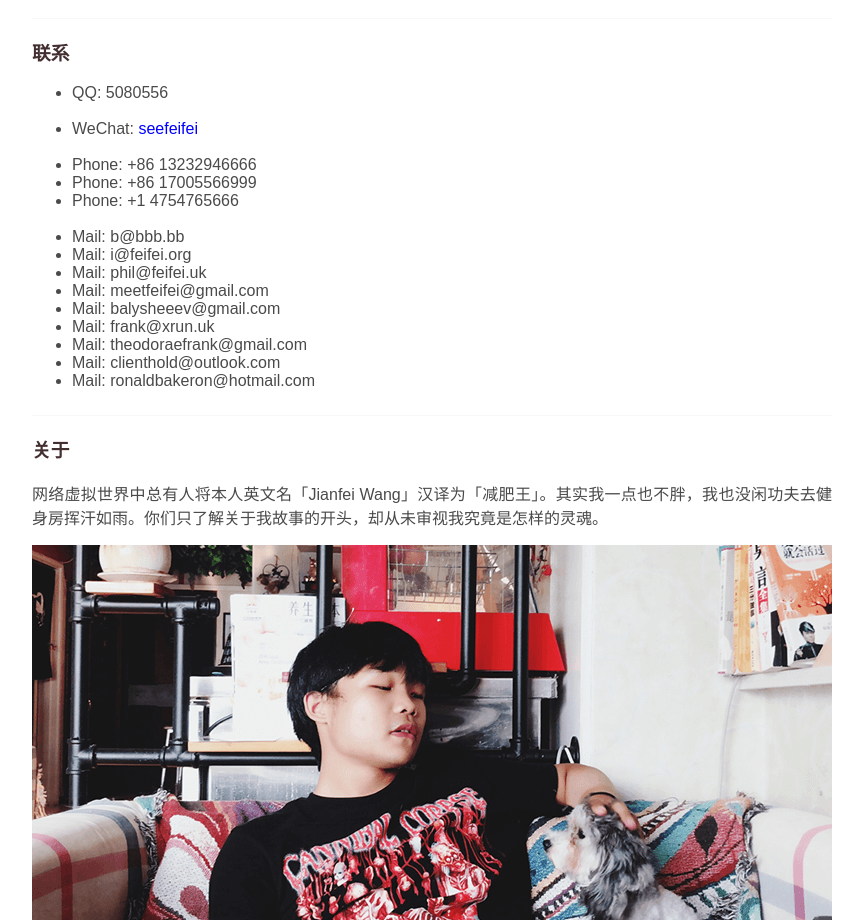
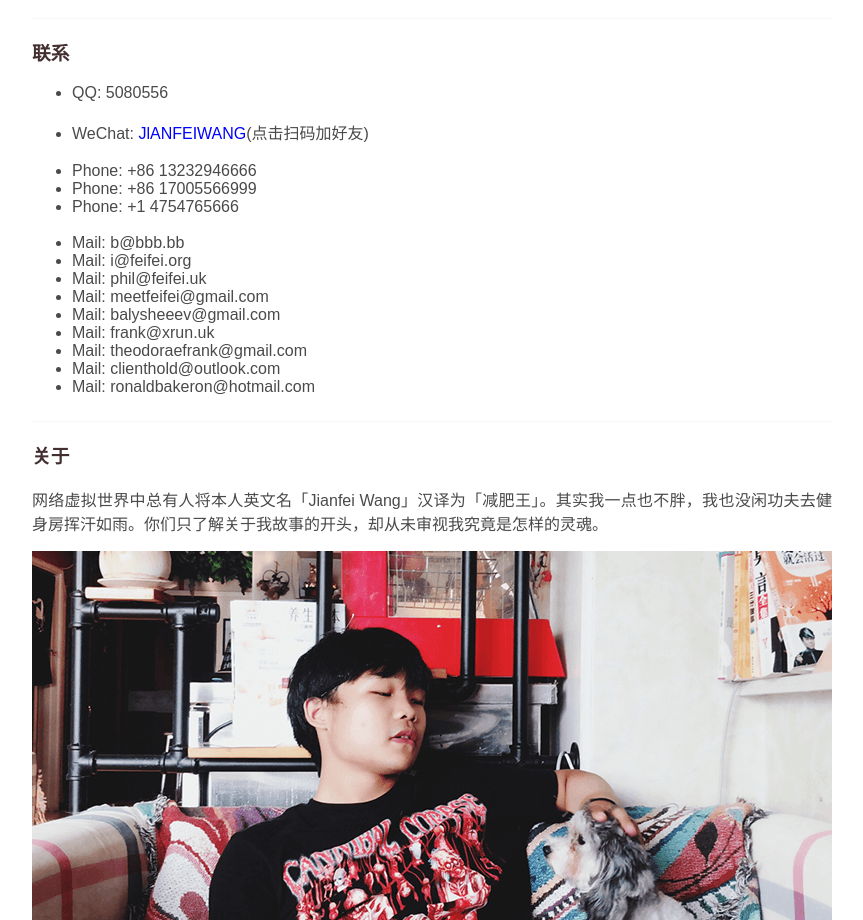
Before and after one commit to mibiaos/mibiao, a plain HTML site: page index.html in a window 1280 px wide. Shown: the part 4468-5388 px from the top of the page, without its empty margins (288-1151 px from the left). Drawn offline with Linux system fonts and the light colour scheme.

Commit message:
Update index.html

```diff
--- a/index.html
+++ b/index.html
@@ -235,7 +235,7 @@
         <ul>
           <li>QQ: 5080556</li>
           <br>
-          <li>WeChat: <a href="img/wechat.png" target="_blank" style="color:blue">seefeifei</a></li>
+          <li>WeChat: <a href="img/wechat.png" target="_blank" style="color:blue">JlANFEIWANG</a>(点击扫码加好友)</li>
           <br>
           <li>Phone: +86 13232946666</li>
           <li>Phone: +86 17005566999</li>
```
